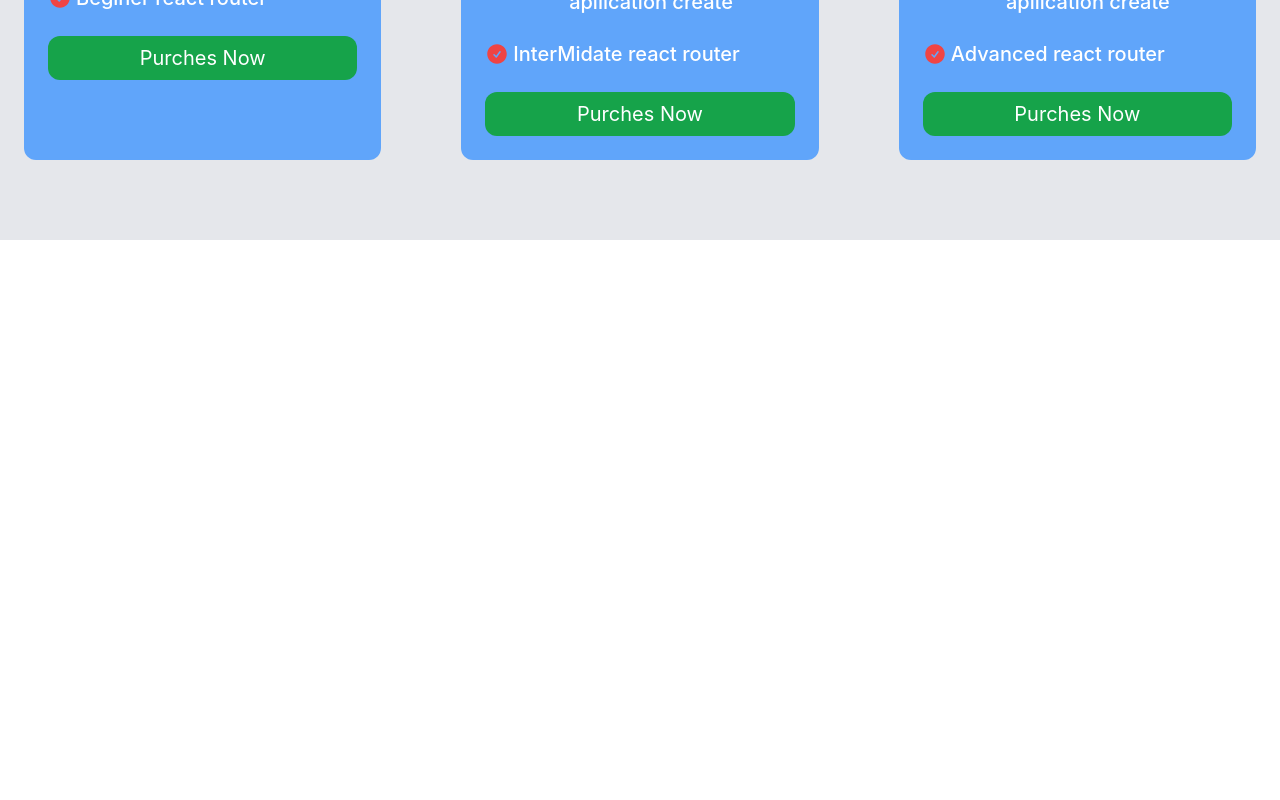
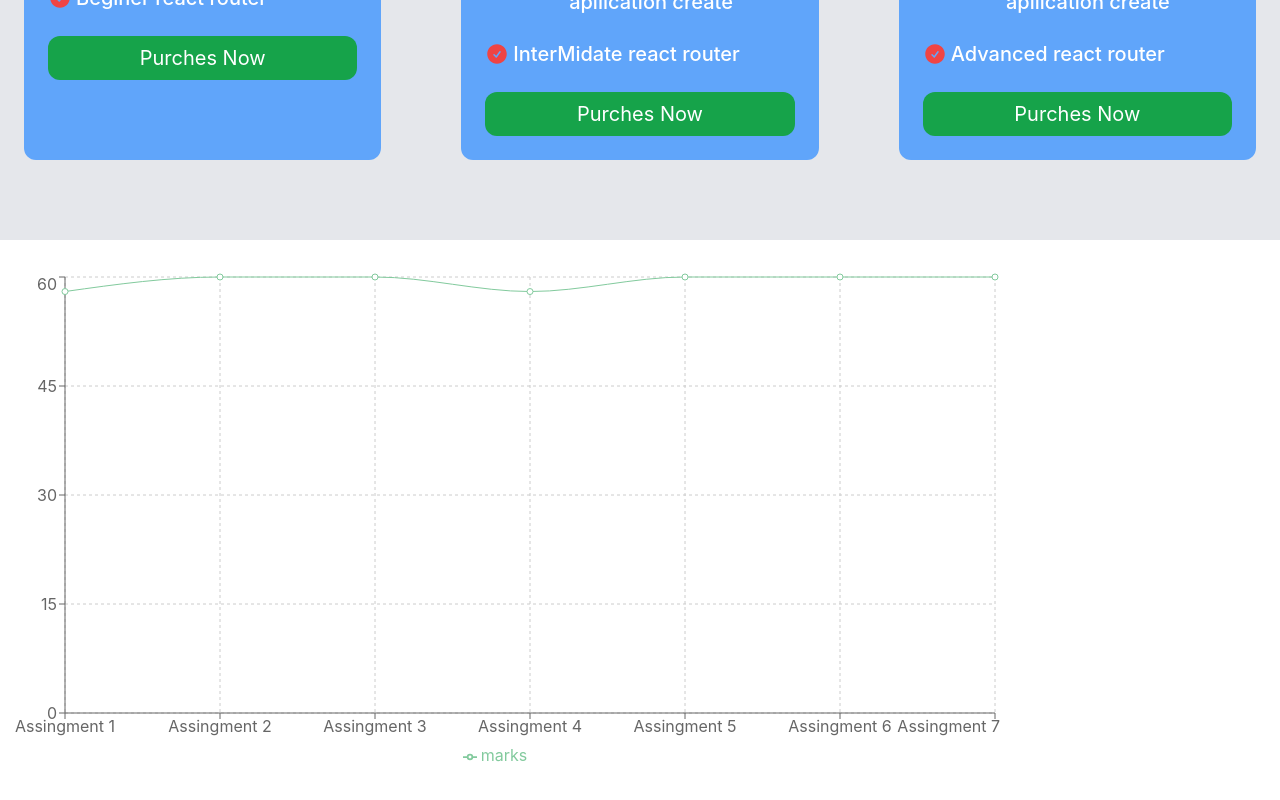
Before and after one commit to developer-mdshakil/reactjs-with-tailwind, a React (Create React App) app: page / in a window 1280 px wide. Shown: the part 624-1424 px from the top of the page. Before the commit the page ends 864 px from the top, so only its background shows below. Built offline with nearby package versions, Linux system fonts and the light colour scheme.

Commit message:
added here assingment recharts

```diff
--- a/package.json
+++ b/package.json
@@ -10,6 +10,7 @@
     "react": "^18.2.0",
     "react-dom": "^18.2.0",
     "react-scripts": "5.0.1",
+    "recharts": "^2.1.14",
     "web-vitals": "^2.1.4"
   },
   "scripts": {
--- a/src/App.js
+++ b/src/App.js
@@ -1,4 +1,5 @@
 import './App.css';
+import Assingment from './compontents/Assingment/Assingment';
 import NavBar from './compontents/NavBar/NavBar';
 import Pricing from './compontents/Pricing/Pricing';
 
@@ -7,6 +8,7 @@ function App() {
     <div className="App">
       <NavBar></NavBar>
       <Pricing></Pricing>
+      <Assingment></Assingment>
     </div>
   );
 }
--- /dev/null
+++ b/src/compontents/Assingment/Assingment.js
@@ -0,0 +1,28 @@
+import React from 'react';
+import { CartesianGrid, Legend, Line, LineChart, ResponsiveContainer, Tooltip, XAxis, YAxis } from 'recharts';
+
+const Assingment = () => {
+    const data = [
+        {name: 'Assingment 1', marks: 58, quiz: 85, amt: 2400},
+        {name: 'Assingment 2', marks: 60, quiz: 95, amt: 2210},
+        {name: 'Assingment 3', marks: 60, quiz: 87, amt: 2290},
+        {name: 'Assingment 4', marks: 58, quiz: 90, amt: 2000},
+        {name: 'Assingment 5', marks: 60, quiz: 85, amt: 2181},
+        {name: 'Assingment 6', marks: 60, quiz: 95, amt: 2500},
+        {name: 'Assingment 7', marks: 60, quiz: 86, amt: 2100}
+      ];
+    return (
+        <div className='py-8'>
+            <LineChart width={1000} height={500} data={data}>
+                <CartesianGrid strokeDasharray="3 3" />
+                <XAxis dataKey="name"/>
+                <YAxis/>
+                <Tooltip/>
+                <Legend />
+                <Line type="monotone" dataKey="marks" stroke="#82ca9d"/>
+            </LineChart>
+        </div>
+    );
+};
+
+export default Assingment;
```
Also changed, not shown: 1 other file (tests, documents, lock files or other folders).
